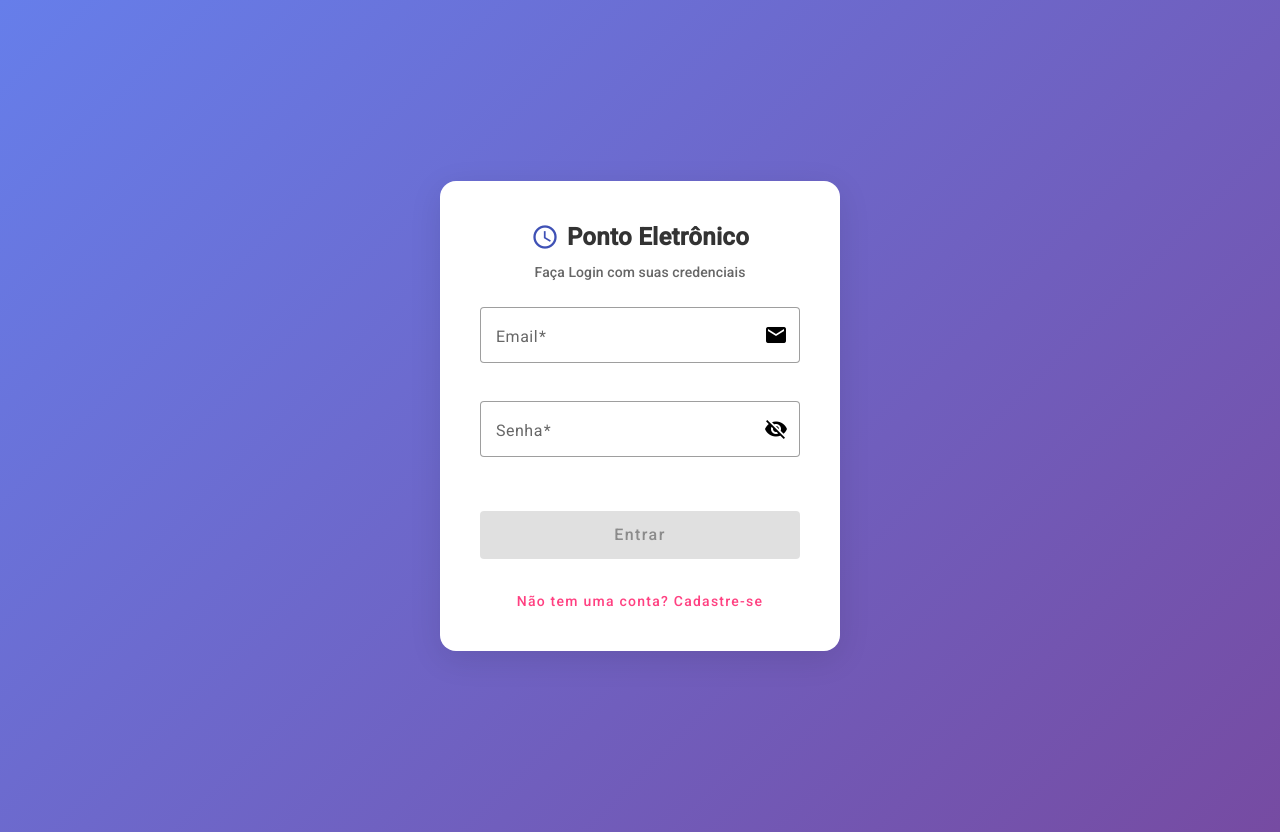
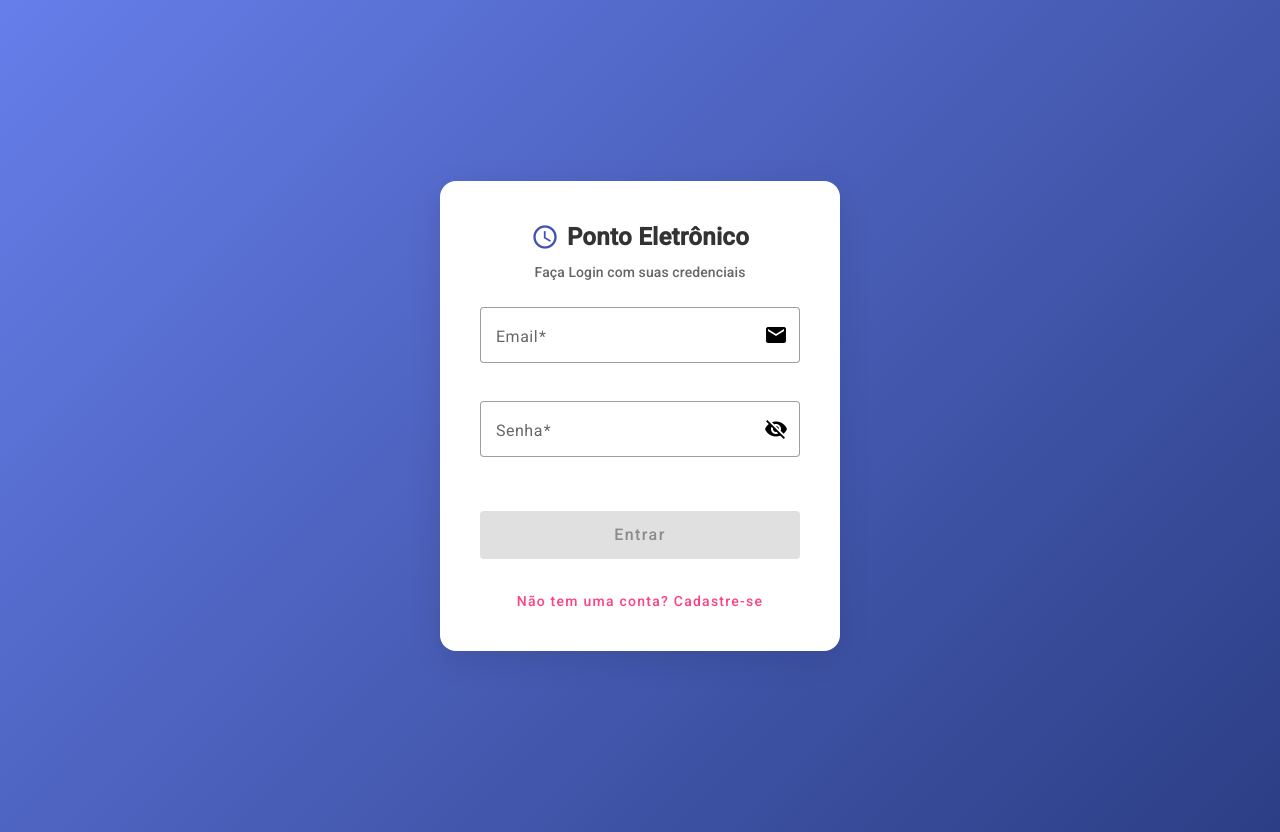
Before and after one commit to CodeDLucas/PontoEletronico, an Angular app in the folder PontoEletronico.App/: page /login in a window 1280 px wide. Built offline with nearby package versions, Linux system fonts and the light colour scheme.

Commit message:
Atualização de backgrounds

```diff
--- a/PontoEletronico.App/src/app/components/auth/login/login.component.scss
+++ b/PontoEletronico.App/src/app/components/auth/login/login.component.scss
@@ -4,7 +4,7 @@
   align-items: center;
   min-height: 100vh;
   padding: 16px;
-  background: linear-gradient(135deg, #667eea 0%, #764ba2 100%);
+  background: linear-gradient(135deg, #667eea 0%, #2c3e85 100%);
 }
 
 .login-card {
--- a/PontoEletronico.App/src/app/components/auth/register/register.component.scss
+++ b/PontoEletronico.App/src/app/components/auth/register/register.component.scss
@@ -4,7 +4,7 @@
   align-items: center;
   min-height: 100vh;
   padding: 20px;
-  background: linear-gradient(135deg, #667eea 0%, #764ba2 100%);
+  background: linear-gradient(135deg, #667eea 0%, #2c3e85 100%);
 }
 
 .register-card {
--- a/PontoEletronico.App/src/app/components/time-record/dashboard/dashboard.component.scss
+++ b/PontoEletronico.App/src/app/components/time-record/dashboard/dashboard.component.scss
@@ -32,7 +32,7 @@
   flex: 1;
   padding: 24px;
   background-color: #f5f5f5;
-  background-image: url('../../../../assets/cornered-stairs.svg');
+  background-image: url('../../../../assets/subtle-prism.svg');
   background-size: cover;
   background-position: center;
   background-repeat: no-repeat;
--- a/PontoEletronico.App/src/app/components/time-record/time-clock/time-clock.component.scss
+++ b/PontoEletronico.App/src/app/components/time-record/time-clock/time-clock.component.scss
@@ -2,7 +2,7 @@
   height: 100vh;
   display: flex;
   flex-direction: column;
-  background-color: #f5f5f5;
+  background: url(../../../../assets/subtle-prism.svg);
 }
 
 .clock-content {
```
